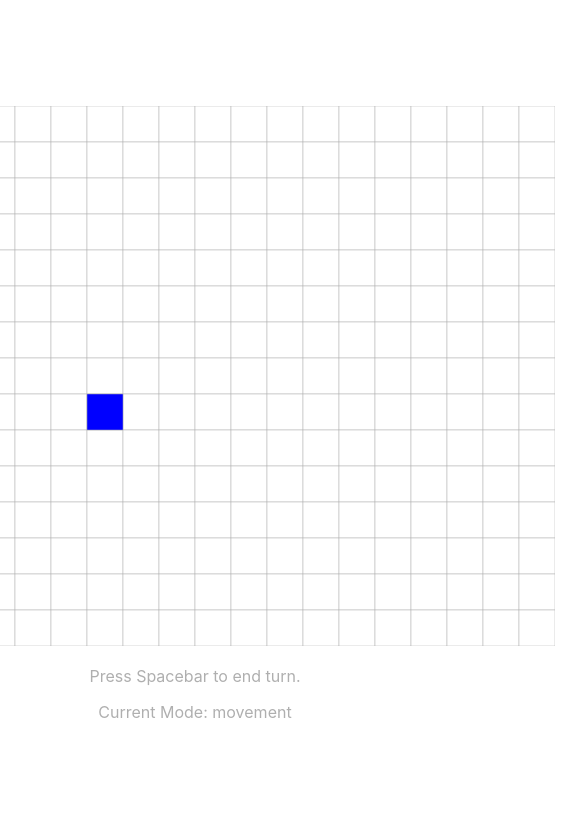
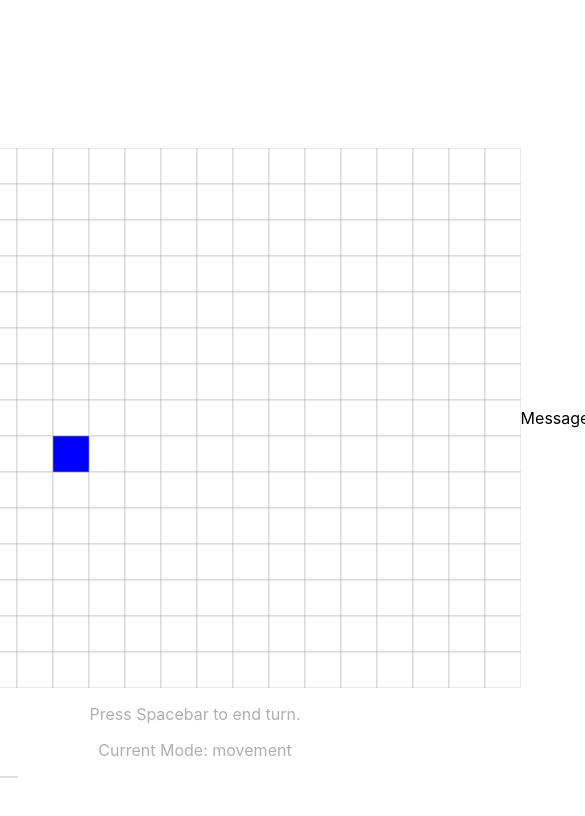
Before and after one commit to sjmog/dd_sim_2, a Next.js app: page / in a window 390 px wide. Shown: the top 816 px of the page, 585 px wide, since content can reach past the window. Built offline with nearby package versions, Linux system fonts and the light colour scheme.

Commit message:
WIP message board
* skeleton in place

```diff
--- a/components/Canvas.js
+++ b/components/Canvas.js
@@ -84,8 +84,6 @@ export default function Canvas(props) {
   })
 
   return(
-    <div>
-      <canvas ref={canvasRef} width={CANVAS_WIDTH} height={CANVAS_HEIGHT} />
-    </div>
+    <canvas ref={canvasRef} width={CANVAS_WIDTH} height={CANVAS_HEIGHT} />
   );
 }
--- /dev/null
+++ b/components/DetailsPanel.js
@@ -0,0 +1,15 @@
+// temporary object to push the messageboard over
+// have a think about this and if you want it when you come to it!
+
+import React, { useState, useEffect } from 'react';
+
+export default function DetailsPanel(props) {
+  const [width, setWidth] = useState('auto')
+
+  useEffect(() => setWidth((window.innerWidth - props.gridColumns * props.tileSize) / 2))
+
+  return(
+    <div className="details-panel" style={ { width: width } }>
+    </div>
+  )
+}
--- /dev/null
+++ b/components/MessageBoard.js
@@ -0,0 +1,13 @@
+import React, { useState, useEffect } from 'react';
+
+export default function MessageBoard(props) {
+  const [width, setWidth] = useState('auto')
+
+  useEffect(() => setWidth((window.innerWidth - props.gridColumns * props.tileSize) / 2))
+
+  return (
+    <div className="message-board" style={ { width: width } }>
+      Message
+    </div>
+  )
+};
--- a/components/World.js
+++ b/components/World.js
@@ -1,5 +1,7 @@
 import React, { useState, useEffect } from 'react';
 import Canvas from './Canvas';
+import MessageBoard from './MessageBoard';
+import DetailsPanel from './DetailsPanel';
 import Menu from './Menu';
 
 export default function World(props) {
@@ -109,6 +111,8 @@ export default function World(props) {
 
   return(
     <div>
+      <div className="ui">
+        <DetailsPanel gridColumns={props.columns} tileSize={props.tileSize} />
         <Canvas
           rows={props.rows}
           columns={props.columns}
@@ -118,10 +122,25 @@ export default function World(props) {
           tileSize={props.tileSize}
           onRightClick={handleRightClick}
           turnCount={turnCount} />
+        <MessageBoard gridColumns={props.columns} tileSize={props.tileSize} />
+      </div>
+
+      <div className="hints">
         <p className="help">Press Spacebar to end turn.</p>
         <p className="help">Current Mode: {mode}</p>
+      </div>
 
       <Menu menu={menu} onClick={handleMenuClick} />
+
+      <style jsx>{`
+        .ui {
+          width: 100vw;
+          display: flex;
+          flex-direction: row;
+          justify-content: center;
+          align-items: center;
+        }
+      `}</style>
     </div>
   )
 }
--- a/pages/index.js
+++ b/pages/index.js
@@ -16,7 +16,6 @@ export default function Home() {
       <style jsx>{`
         .container {
           min-height: 100vh;
-          padding: 0 0.5rem;
           display: flex;
           flex-direction: column;
           justify-content: center;
@@ -24,7 +23,7 @@ export default function Home() {
         }
 
         main {
-          padding: 5rem 0;
+          padding: 5rem 0 0 0;
           flex: 1;
           display: flex;
           flex-direction: column;
```
Lines whose indentation alone changed are shown as unchanged.
